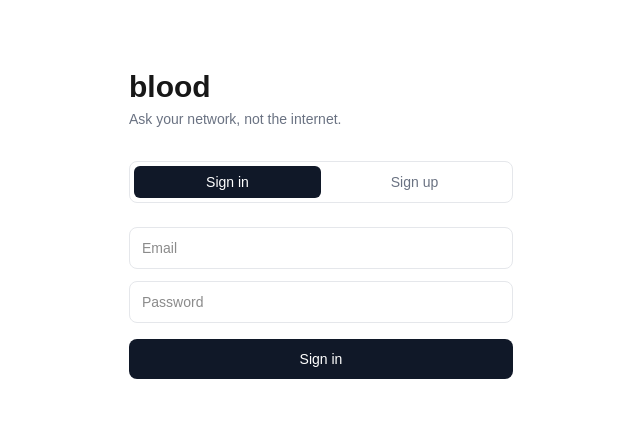
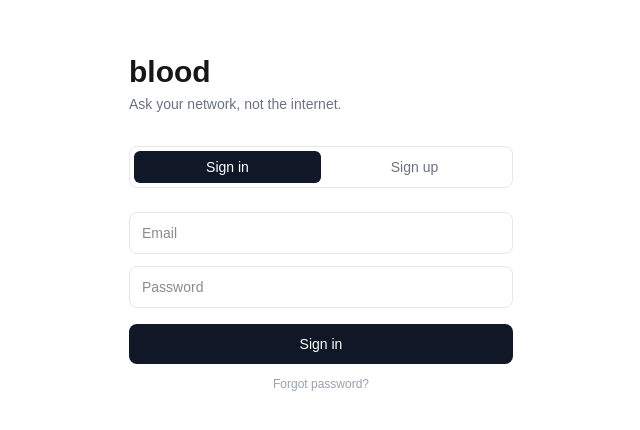
Before and after one commit to sniperc7/Blood, a Next.js app: page /auth in a window 1280 px wide. Shown: the part 176-606 px from the top of the page, without its empty margins (319-959 px from the left). Built offline with nearby package versions, Linux system fonts and the light colour scheme.

Commit message:
Fix password reset flow with proper redirectTo and forgot password UI

```diff
--- a/app/auth/page.tsx
+++ b/app/auth/page.tsx
@@ -5,7 +5,7 @@ import { createClient } from '@/lib/supabase/client'
 import { useRouter } from 'next/navigation'
 
 export default function AuthPage() {
-  const [mode, setMode] = useState<'login' | 'signup'>('login')
+  const [mode, setMode] = useState<'login' | 'signup' | 'forgot'>('login')
   const [email, setEmail] = useState('')
   const [password, setPassword] = useState('')
   const [name, setName] = useState('')
@@ -28,12 +28,18 @@ export default function AuthPage() {
         })
         if (error) return setError(error.message)
         return setEmailSent(true)
+      } else if (mode === 'forgot') {
+        const { error } = await supabase.auth.resetPasswordForEmail(email, {
+          redirectTo: 'https://blood-fawn.vercel.app/auth/callback',
+        })
+        if (error) return setError(error.message)
+        return setEmailSent(true)
       } else {
         const { error } = await supabase.auth.signInWithPassword({ email, password })
         if (error) return setError(error.message)
         router.push('/profile')
+        router.refresh()
       }
-      router.refresh()
     })
   }
 
@@ -45,7 +51,12 @@ export default function AuthPage() {
           <div className="mt-8 p-5 border border-gray-100 rounded-xl">
             <p className="text-2xl mb-3">📬</p>
             <p className="font-semibold mb-1">Check your email</p>
-            <p className="text-sm text-gray-500">We sent a confirmation link to <span className="font-medium text-gray-700">{email}</span>. Click it to activate your account.</p>
+            <p className="text-sm text-gray-500">
+              {mode === 'forgot'
+                ? `We sent a password reset link to `
+                : `We sent a confirmation link to `}
+              <span className="font-medium text-gray-700">{email}</span>.
+            </p>
           </div>
         </div>
       </div>
@@ -58,6 +69,7 @@ export default function AuthPage() {
         <h1 className="text-3xl font-bold mb-1">blood</h1>
         <p className="text-gray-500 text-sm mb-8">Ask your network, not the internet.</p>
 
+        {mode !== 'forgot' && (
           <div className="flex border border-gray-200 rounded-lg p-1 mb-6">
             {(['login', 'signup'] as const).map((m) => (
               <button
@@ -71,6 +83,11 @@ export default function AuthPage() {
               </button>
             ))}
           </div>
+        )}
+
+        {mode === 'forgot' && (
+          <p className="text-sm font-medium mb-4">Reset your password</p>
+        )}
 
         <form onSubmit={handleSubmit} className="flex flex-col gap-3">
           {mode === 'signup' && (
@@ -91,6 +108,7 @@ export default function AuthPage() {
             required
             className="border border-gray-200 rounded-lg px-3 py-2.5 text-sm outline-none focus:border-gray-400"
           />
+          {mode !== 'forgot' && (
             <input
               type="password"
               placeholder="Password"
@@ -99,15 +117,40 @@ export default function AuthPage() {
               required
               className="border border-gray-200 rounded-lg px-3 py-2.5 text-sm outline-none focus:border-gray-400"
             />
+          )}
           {error && <p className="text-red-500 text-xs">{error}</p>}
           <button
             type="submit"
             disabled={isPending}
             className="bg-gray-900 text-white rounded-lg py-2.5 text-sm font-medium mt-1 disabled:opacity-50"
           >
-            {isPending ? 'Please wait...' : mode === 'login' ? 'Sign in' : 'Create account'}
+            {isPending
+              ? 'Please wait...'
+              : mode === 'login'
+              ? 'Sign in'
+              : mode === 'signup'
+              ? 'Create account'
+              : 'Send reset link'}
           </button>
         </form>
+
+        {mode === 'login' && (
+          <button
+            onClick={() => { setMode('forgot'); setError('') }}
+            className="mt-3 text-xs text-gray-400 hover:text-gray-600 w-full text-center"
+          >
+            Forgot password?
+          </button>
+        )}
+
+        {mode === 'forgot' && (
+          <button
+            onClick={() => { setMode('login'); setError('') }}
+            className="mt-3 text-xs text-gray-400 hover:text-gray-600 w-full text-center"
+          >
+            Back to sign in
+          </button>
+        )}
       </div>
     </div>
   )
```
Lines whose indentation alone changed are shown as unchanged.
